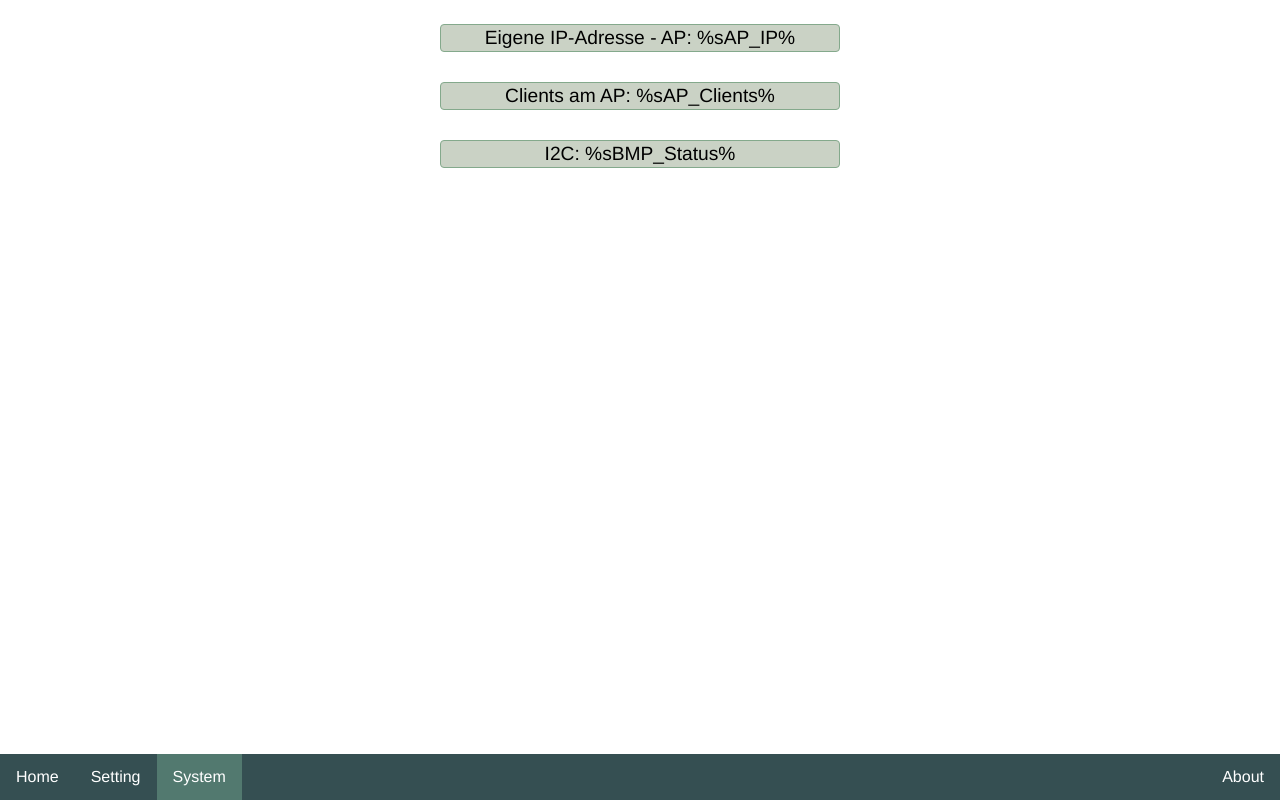
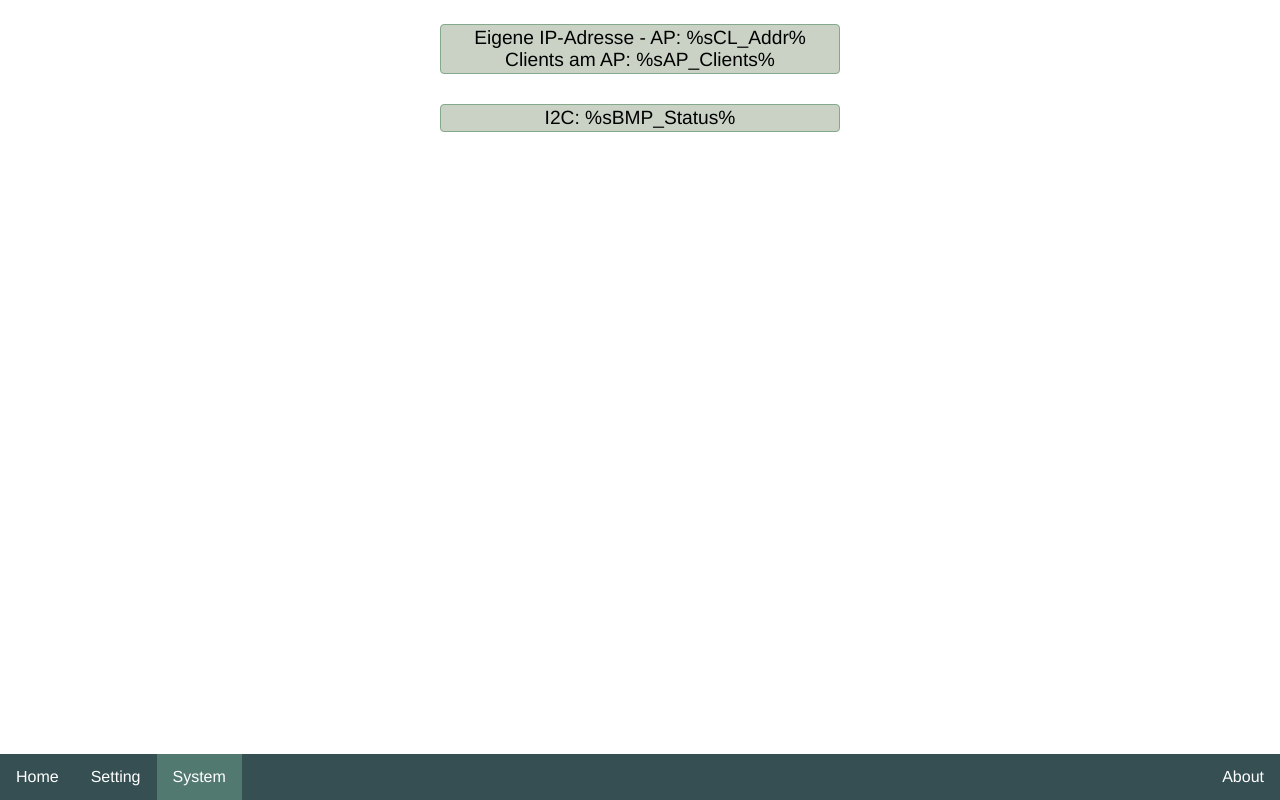
Before and after one commit to gerryvel/Motordaten, a plain HTML site: page data/system.html in a window 1280 px wide. Drawn offline with Linux system fonts and the light colour scheme.

Commit message:
update website

```diff
--- a/data/system.html
+++ b/data/system.html
@@ -7,12 +7,12 @@
 </HEAD>
 <BODY>
     <br />
-    <p class="label">Eigene IP-Adresse - AP: %sAP_IP%</p>
-    <br />
-    <p class="label">Clients am AP: %sAP_Clients%</p>
-    <br />
+    <p class="label">Eigene IP-Adresse - AP: %sCL_Addr%
+        <br />
+        Clients am AP: %sAP_Clients%</p>
+        <br />
     <p class="label">I2C: %sBMP_Status%</p>
-    <br />
+        <br />
     <ul class="bottomnav">
         <li><a href="/">Home</a></li>
         <li><a href="settings.html">Setting</a></li>
```
Also changed, not shown: data/index.html (+1 -1 lines).
